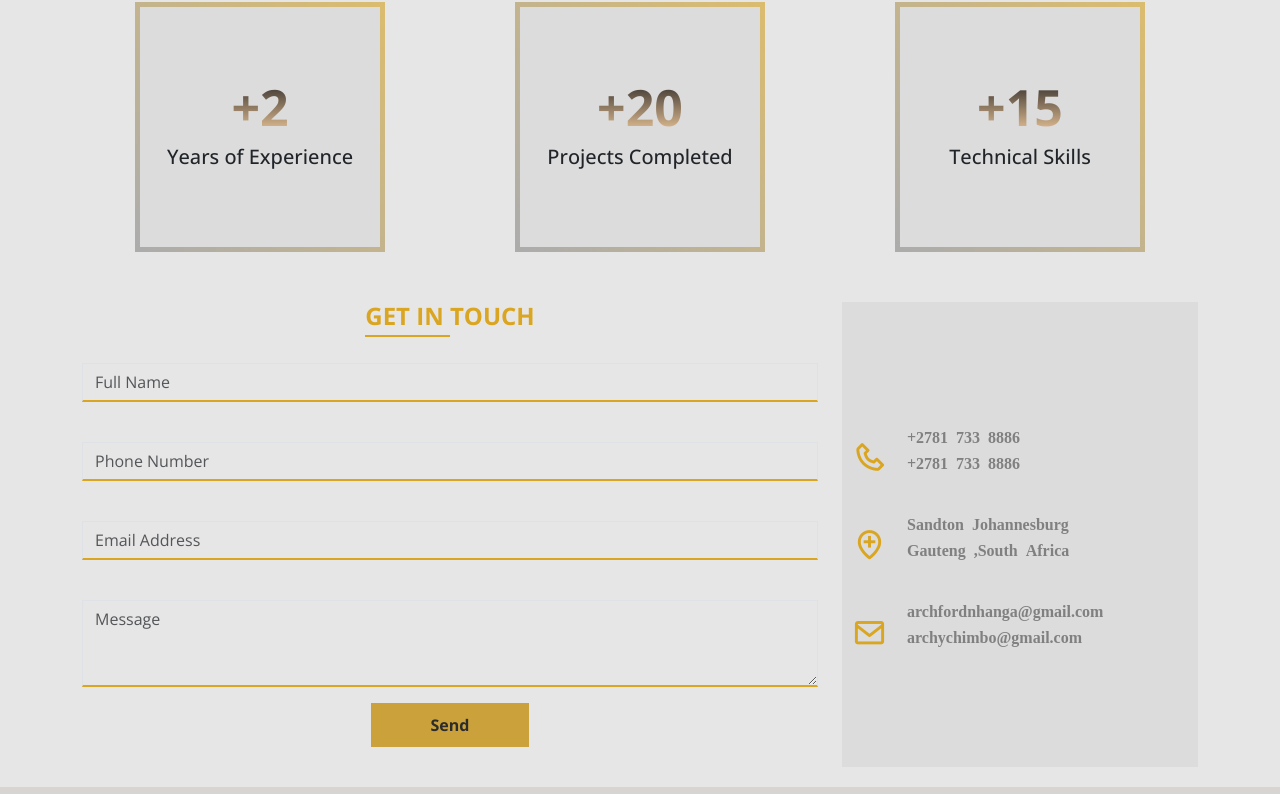
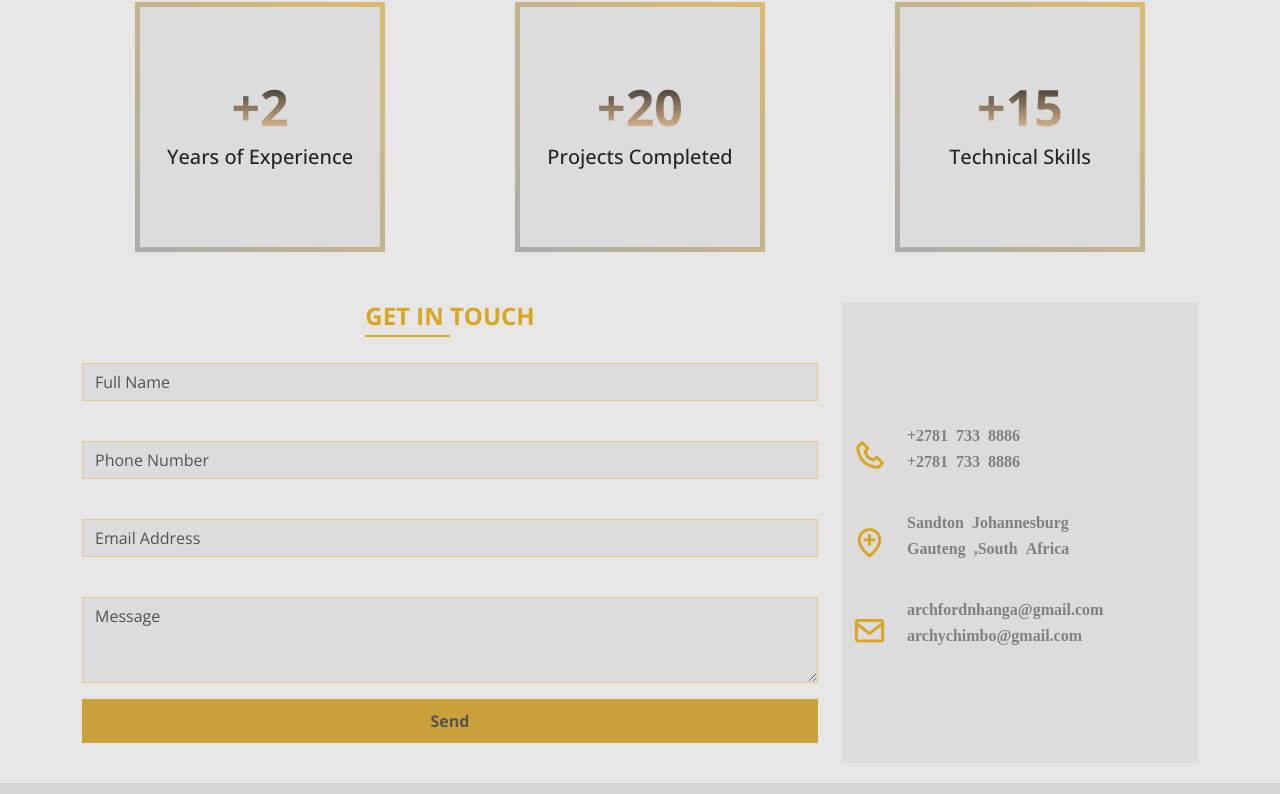
Before and after one commit to chimbo87/my-portifolio-website, a React (Create React App) app in the folder frontend/: page / in a window 1280 px wide. Shown: the part 1940-2734 px from the top of the page. Built offline with nearby package versions, Linux system fonts and the light colour scheme.

Commit message:
commit all

```diff
--- a/frontend/src/components/addBlog/AddBlog.js
+++ b/frontend/src/components/addBlog/AddBlog.js
@@ -55,6 +55,7 @@ function AddBlog() {
     setDescription("");
     setImageurl("");
     handleSendClick();
+    setLoading(false)
   };
   return (
     <div className="container" id="addBlogSection">
--- a/frontend/src/components/addProject/AddProject.css
+++ b/frontend/src/components/addProject/AddProject.css
@@ -1,6 +1,6 @@
 #projectSection{
     padding-top: 40px;
-    background-color: white;
+    background-color: #e6e5e5;
     margin-top: 20px;
     box-shadow: 2px 2px 15px #313131b0;
 }
@@ -11,10 +11,10 @@
 #ProjectInput input{
     border: 1px solid #3939396e;
     border-radius: 0px;
-    background-color: transparent;
+    background-color: rgb(132, 130, 130);
 }
 #ProjectInput textarea{
-    border-bottom: 2px solid #3939396e;
+    border: 1px solid #3939396e;
     border-radius: 0px;
     background-color: transparent;
 }
@@ -25,7 +25,8 @@
     margin-bottom: 20px;
 }
 #projectBtn button{
-    padding: 10px 40px;
+    padding: 10px 0px;
+    width: 100%;
     color: white;
     background-color: #3f3f3f;
     border: none;
--- a/frontend/src/components/contact/Contact.css
+++ b/frontend/src/components/contact/Contact.css
@@ -12,13 +12,13 @@
   padding-bottom: 3px;
 }
 #contactInput input {
-  border-bottom: 2px solid goldenrod;
-  background-color: transparent;
+  border: 1px solid #daa52071;
+  background-color: gainsboro;
   border-radius: 0%;
 }
 #contactInput textarea {
-  border-bottom: 2px solid goldenrod;
-  background-color: transparent;
+  border: 1px solid #daa52071;
+  background-color: gainsboro;
   border-radius: 0%;
 }
 #contactInfo {
@@ -53,9 +53,10 @@
 }
 #contactBtn button {
   border: none;
-  padding: 10px 60px;
+  width: 100%;
+  padding: 10px 0px;
   background-color: #caa13a;
-  color: #2d2c2c;
+  color: #565252;
   font-weight: 700;
   margin-bottom: 20px;
   display: flex;
--- a/frontend/src/components/home/Home.js
+++ b/frontend/src/components/home/Home.js
@@ -13,8 +13,8 @@ function Home() {
         <div className="container" id="homeContainerTextBox">
           <div id="textBoxWrap">
             <h3>Hi There, Iam</h3>
-            <h2>ARCHFORD NHANGA</h2>
-            <h3>Frontend Software Engineer</h3>
+            <h2>ARCHFORD NHANGA </h2>
+            <h3>Frontend Software Engineer | Aws Solution Architecture</h3>
             <p>
               Contrary to popular belief, Lorem Ipsum is not simply random text.
               It has roots in a piece of classical Latin literature from 45 BC,
```
Also changed, not shown: frontend/src/components/blog/Blog.js (+6 -2 lines), frontend/src/components/blog/Likes.js (added, +34 -0 lines), 2 other files (tests, documents, lock files or other folders).
